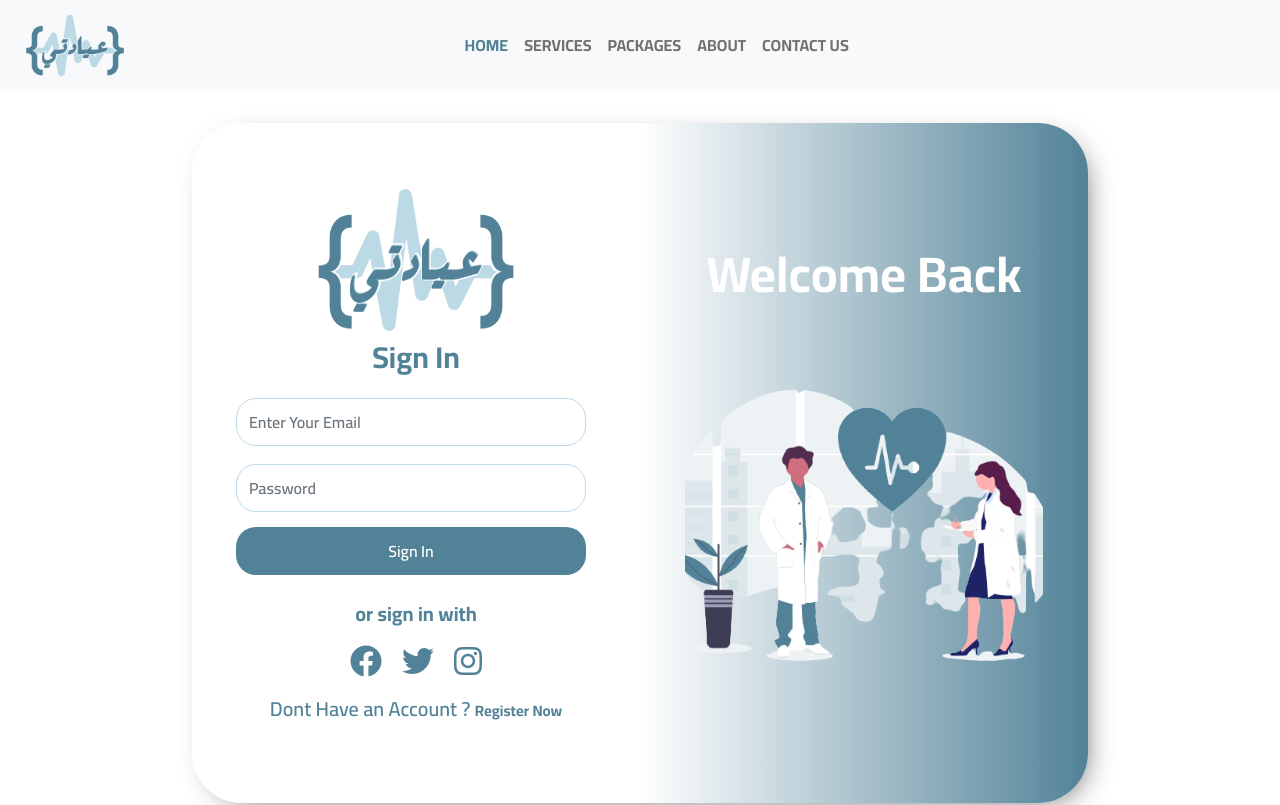
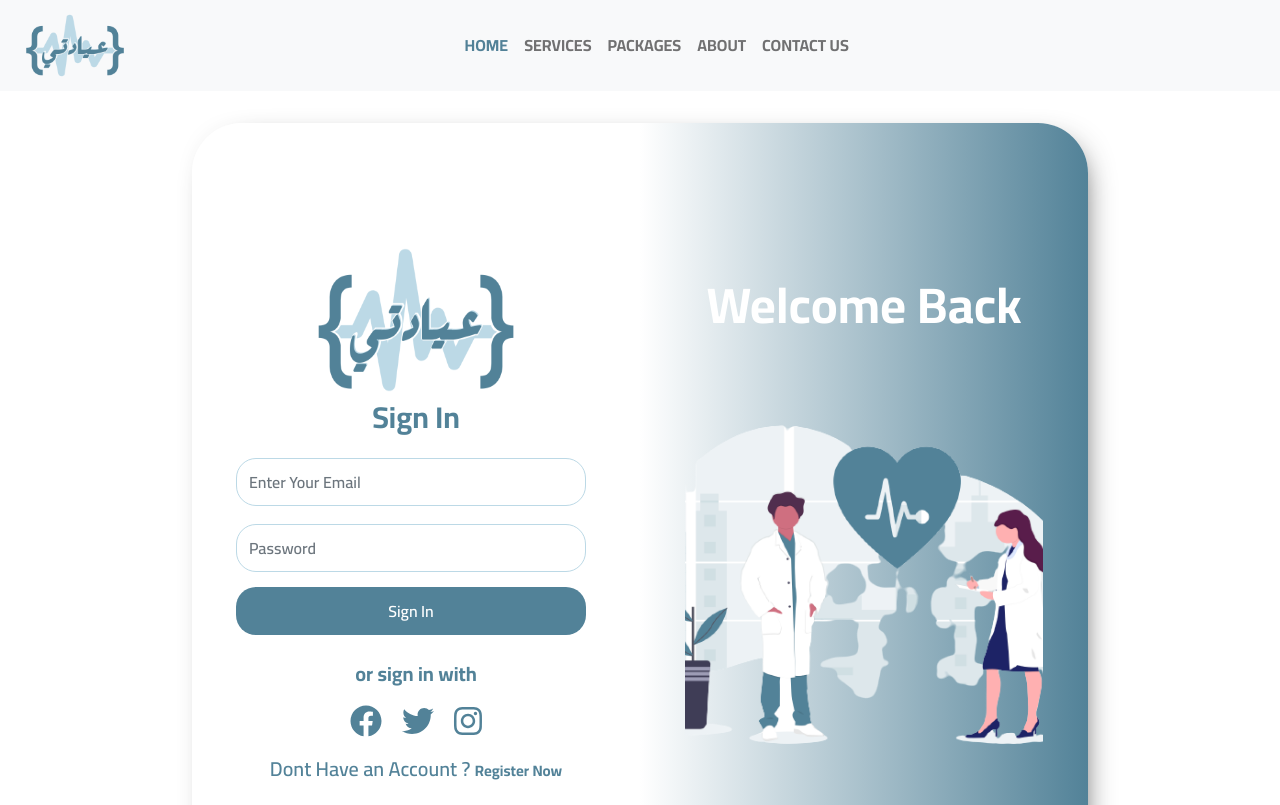
Before and after one commit to a-hassanein/Clinic-System, a React (Create React App) app: page /login in a window 1280 px wide. Shown: the top 805 px of the page. Built offline with nearby package versions, Linux system fonts and the light colour scheme.

Commit message:
akhr mara

```diff
--- a/src/Style/login.css
+++ b/src/Style/login.css
@@ -19,7 +19,7 @@
 }
 
 .main-login .login-conatiner{
-    height: 85vh;
+    height: 100vh;
     width: 70% ;
     background: linear-gradient(to right , var(--light_color) 50%, var(--first_color));
     border-radius: 10;
--- a/src/Style/signup.css
+++ b/src/Style/signup.css
@@ -12,7 +12,7 @@
 }
 
 .main-signup .signup-conatiner{
-    height: 85vh;
+    height: 100vh;
     width: 70% ;
     background: linear-gradient(to right , #528298 , #ffffff 55%);
     border-radius: 10;
```
